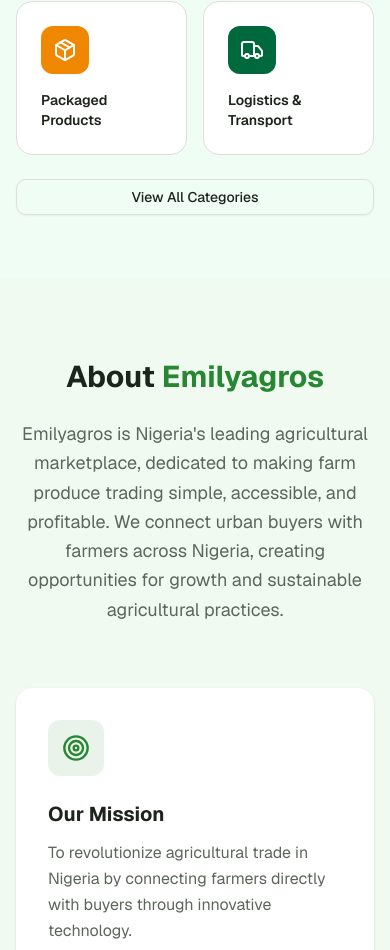
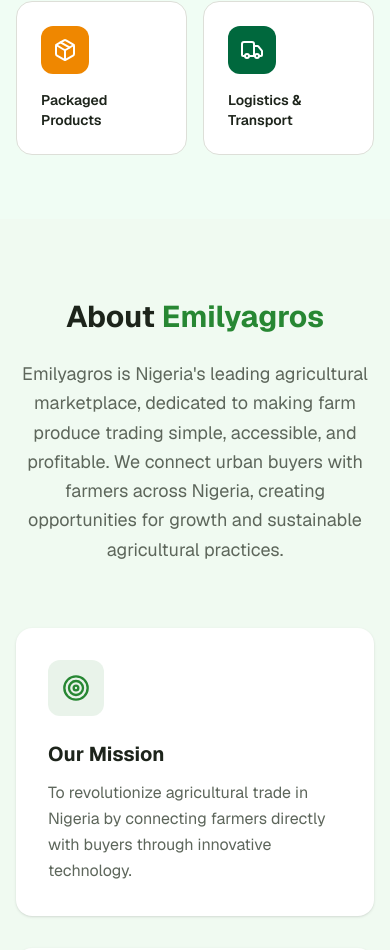
Before and after one commit to rdghostmann/emilyagros-marketing, a Next.js app: page / in a window 390 px wide. Shown: the part 1300-2250 px from the top of the page. Built offline with nearby package versions, Linux system fonts and the light colour scheme.

Commit message:
first commit on Added update II

```diff
--- a/components/categories-section.tsx
+++ b/components/categories-section.tsx
@@ -49,7 +49,7 @@ export function CategoriesSection() {
           })}
         </div>
 
-        <div className="mt-6 sm:hidden">
+        <div className="mt-6 hidden">
           <Button variant="outline" className="w-full bg-transparent">
             View All Categories
           </Button>
```
